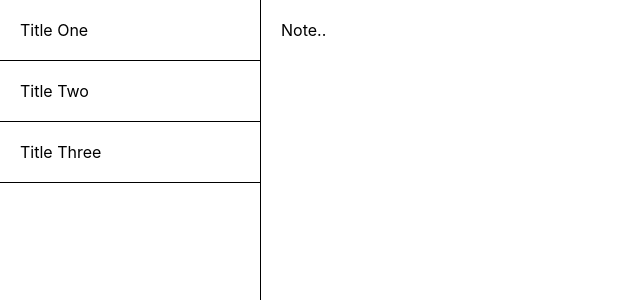
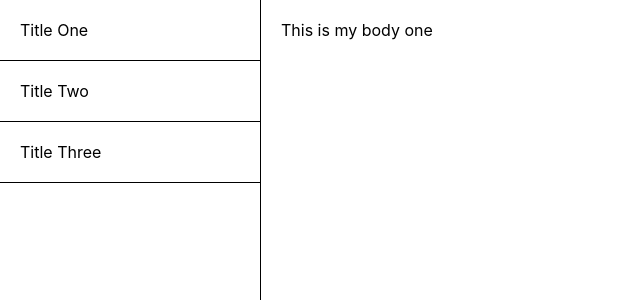
Before and after one commit to aarondunphy/notes-app, a React (Create React App) app: page / in a window 1280 px wide. Shown: the top 300 px of the page, without its empty margins (0-640 px from the left). Built offline with nearby package versions, Linux system fonts and the light colour scheme.

Commit message:
Note changes on click

```diff
--- a/src/App.css
+++ b/src/App.css
@@ -10,6 +10,7 @@
 }
 
 .sidebar ul li {
+    cursor: pointer;
     padding: 20px;
     border-bottom: 1px solid #000;
 }
--- a/src/App.js
+++ b/src/App.js
@@ -8,13 +8,21 @@ class App extends React.Component{
     constructor(props) {
         super(props)
         this.state = {
-            test: 'this',
             notes: [
                 {title: 'Title One', body: 'This is my body one'},
                 {title: 'Title Two', body: 'This is my body two'},
                 {title: 'Title Three', body: 'This is my body three'},
-            ]
+            ],
+            note: {title: 'Title One', body: 'This is my body one'},
         }
+        this.handleNoteClick = this.handleNoteClick.bind(this)
+    }
+
+
+    handleNoteClick(index) {
+        this.setState({
+            note: this.state.notes[index]
+        })
     }
 
     render() {
@@ -22,8 +30,8 @@ class App extends React.Component{
         return (
             <div className="App">
                 <header className="App-header">
-                    <Sidebar notes={this.state.notes}></Sidebar>
-                    <Note></Note>
+                    <Sidebar notes={this.state.notes} handleNoteClick={this.handleNoteClick}></Sidebar>
+                    <Note note={this.state.note}></Note>
                 </header>
             </div>
         );
--- a/src/Note.js
+++ b/src/Note.js
@@ -1,10 +1,10 @@
 import React from 'react'
 
-export default function Note() {
+export default function Note(props) {
 
     return (
         <div className="note">
-            Note..
+            { props.note.body }
         </div>
     );
 
--- a/src/Sidebar.js
+++ b/src/Sidebar.js
@@ -1,9 +1,13 @@
 import React from 'react'
 
-function Sidebar(props) {
+class Sidebar extends React.Component {
 
-    const list = props.notes.map(note =>
-        <li>{note.title}</li>
+    render() {
+
+        const list = this.props.notes.map((note, index) =>
+            <li onClick={() => this.props.handleNoteClick(index)} key={index}>
+                {note.title}
+            </li>
         )
 
         return (
@@ -13,7 +17,7 @@ function Sidebar(props) {
                 </ul>
             </div>
         );
-
+    }
 }
 
 export default Sidebar
```
Lines whose indentation alone changed are shown as unchanged.
